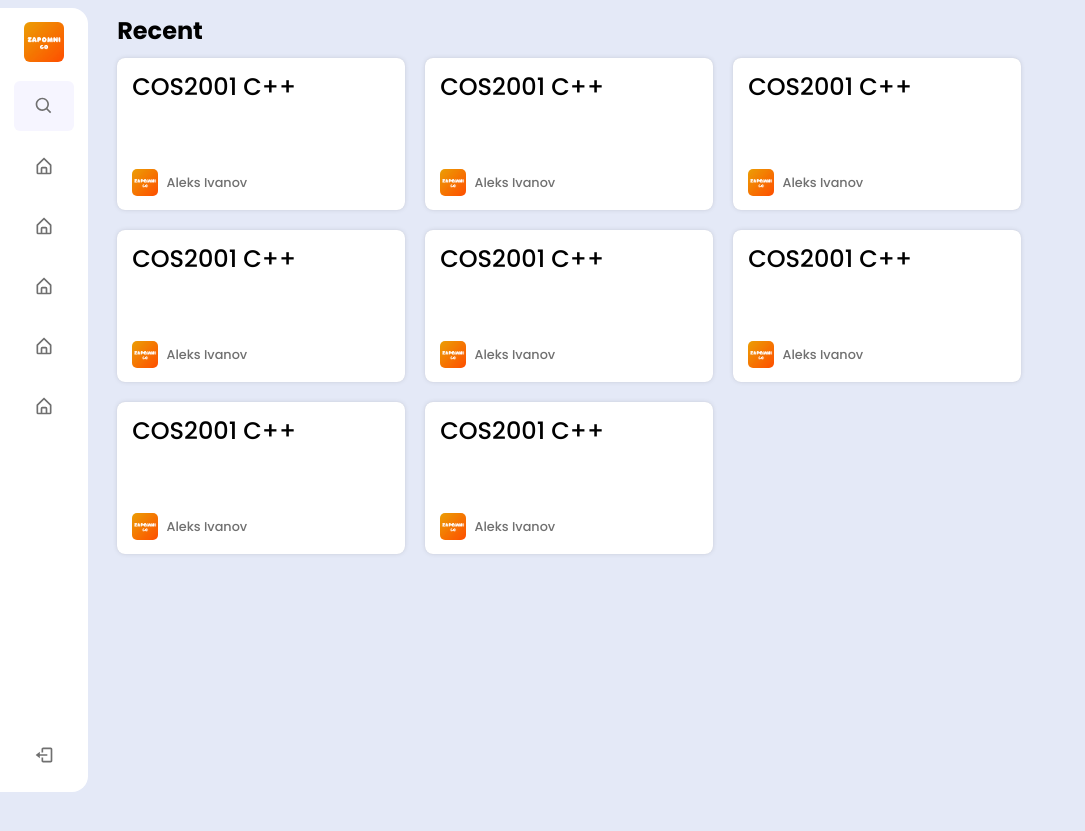
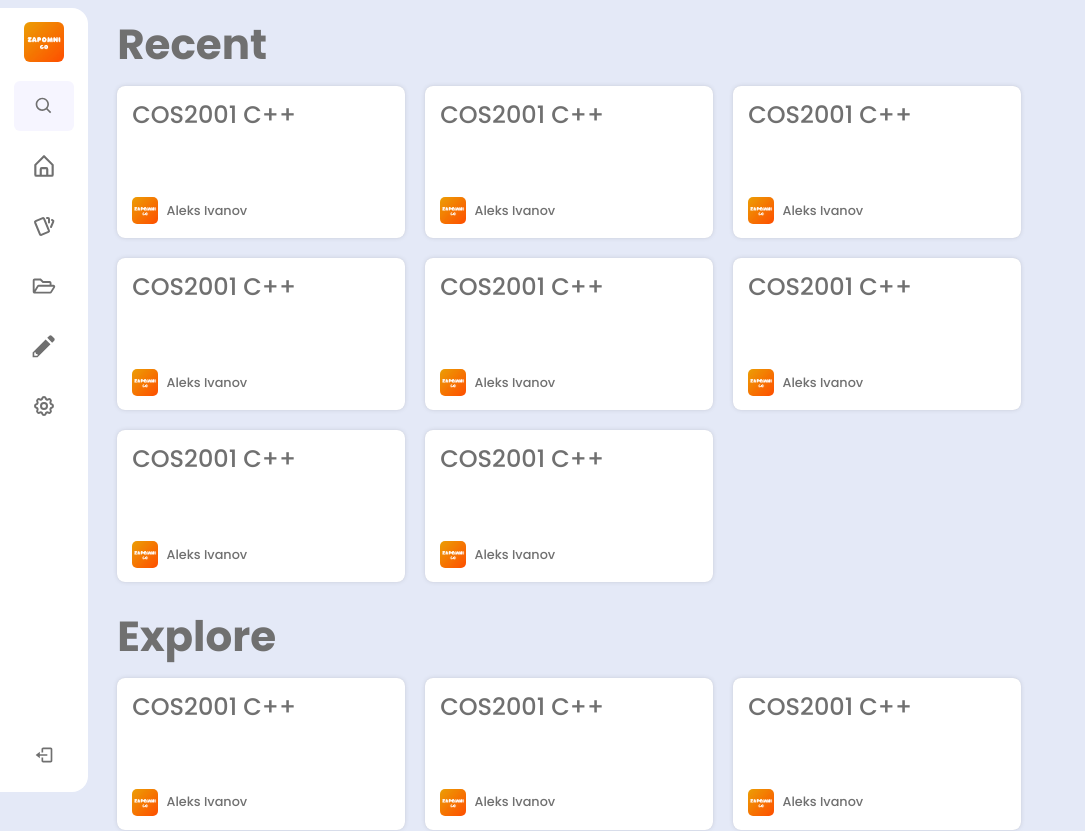
Before and after one commit to ZapomniGo/zapomnigo-client, a React (Vite) app: page /test in a window 1280 px wide. Shown: the top 831 px of the page, without its empty margins (0-1085 px from the left). Before the commit the page ends 800 px from the top, so only its background shows below. Built offline with nearby package versions, Linux system fonts and the light colour scheme.

Commit message:
added correct icons test news section

```diff
--- a/src/app-components/MainPage/Dashboard/Dashboard.tsx
+++ b/src/app-components/MainPage/Dashboard/Dashboard.tsx
@@ -115,9 +115,34 @@ export const Dashboard = () => {
 
   return (
     <section className={`home ${navigationSliceManager.open ? "open" : "closed"}`}>
+      {/* To do: talk about new section and decisde if we need it and if yes develop pictures*/}
+     {/* <div className="news">
+        <div className="test"></div>
+        <div className="test"></div>
+        <div className="test"></div>
+      </div> */}
       <div className="category">
         <div className="recent">
           <h2 className="recent-title">Recent</h2>
+          <div className="recent-sets">
+            {setCards.map((card) => (
+              <SetCard
+                key={card.id}
+                id={card.id}
+                title={card.title}
+                description={card.description}
+                institution={card.institution}
+                image={card.image}
+                creator_name={card.creator_name}
+                onMouseEnter={handleMouseEnter}
+                onMouseLeave={handleMouseLeave}
+                isSelected={selectSet === card.id}
+              />
+            ))}
+          </div>
+        </div>
+        <div className="recent">
+          <h2 className="recent-title">Explore</h2>
           <div className="recent-sets">
             {setCards.map((card) => (
               <SetCard
--- a/src/app-components/MainPage/Dashboard/_dashboard.scss
+++ b/src/app-components/MainPage/Dashboard/_dashboard.scss
@@ -15,6 +15,7 @@
     width: calc(100% - 88px);
     align-self: flex-end;
     min-height: 100vh;
+    flex-direction: column;
   }
   .recent {
     flex-wrap: wrap;
@@ -22,6 +23,8 @@
     align-self: flex-start;
     flex-direction: column;
     margin-left: 1.5vmax;
+    color: $text-color;
+    font-size: 1.75rem;
     margin-top: 1vmax;
     .recent-title {
       margin-left: 10px;
@@ -125,3 +128,19 @@
 .home.open {
     filter: blur(10px);
 }
+
+
+.news{
+  display: flex;
+  align-self: flex-end;
+  width: calc(100% - 88px);
+  justify-content: center;
+  .test{
+    @include orangeBackground;
+    // background: red;
+    height: 200px;
+    width: 450px;
+    margin: 40px;
+    border-radius: 10px;
+  }
+}
--- a/src/app-components/MainPage/Navigation/Navigation.tsx
+++ b/src/app-components/MainPage/Navigation/Navigation.tsx
@@ -3,6 +3,12 @@ import { RxHamburgerMenu } from "react-icons/rx";
 import { IoMdClose } from "react-icons/io";
 import { useAppDispatch, useAppSelector } from "../../../app-context/store";
 import { navReducer } from "../../../app-context/navigationSlice";
+import { TbCards } from "react-icons/tb";
+import { FaRegFolderOpen } from "react-icons/fa";
+import { GoPencil } from "react-icons/go";
+import { TbSettings } from "react-icons/tb";
+
+
 
 import { Outlet } from "react-router";
 
@@ -69,7 +75,7 @@ export const Navigation = (props) => {
                             <ul className="menu-links">
                                 <li className="nav-link">
                                     <a href="#">
-                                        <i className="icon">
+                                        <i className="icon" style={{'transform': "scale(1.3)"}}>
                                             <BiHomeAlt/>
                                         </i>
                                         <span className="text nav-text">Dashboard</span>
@@ -77,34 +83,35 @@ export const Navigation = (props) => {
                                 </li>
                                 <li className="nav-link">
                                     <a href="#">
-                                        <i className="icon">
-                                            <BiHomeAlt/>
+                                        <i className="icon" style={{'transform': "scale(1.2)"}}>
+                                            <TbCards />
                                         </i>
-                                        <span className="text nav-text">Dashboard</span>
+                                        <span className="text nav-text" >My Sets</span>
                                     </a>
                                 </li>
                                 <li className="nav-link">
                                     <a href="#">
                                         <i className="icon">
-                                            <BiHomeAlt/>
+                                            <FaRegFolderOpen />
+
                                         </i>
-                                        <span className="text nav-text">Dashboard</span>
+                                        <span className="text nav-text">My Folders</span>
                                     </a>
                                 </li>
                                 <li className="nav-link">
                                     <a href="#">
-                                        <i className="icon">
-                                            <BiHomeAlt/>
+                                        <i className="icon" style={{'transform': "scale(1.3)"}}>
+                                            <GoPencil/>
                                         </i>
-                                        <span className="text nav-text">Dashboard</span>
+                                        <span className="text nav-text">Create</span>
                                     </a>
                                 </li>
                                 <li className="nav-link">
                                     <a href="#">
-                                        <i className="icon">
-                                            <BiHomeAlt/>
+                                        <i className="icon" style={{'transform': "scale(1.2)"}}>
+                                            <TbSettings/>
                                         </i>
-                                        <span className="text nav-text">Dashboard</span>
+                                        <span className="text nav-text">Settings</span>
                                     </a>
                                 </li>
                             </ul>
```
